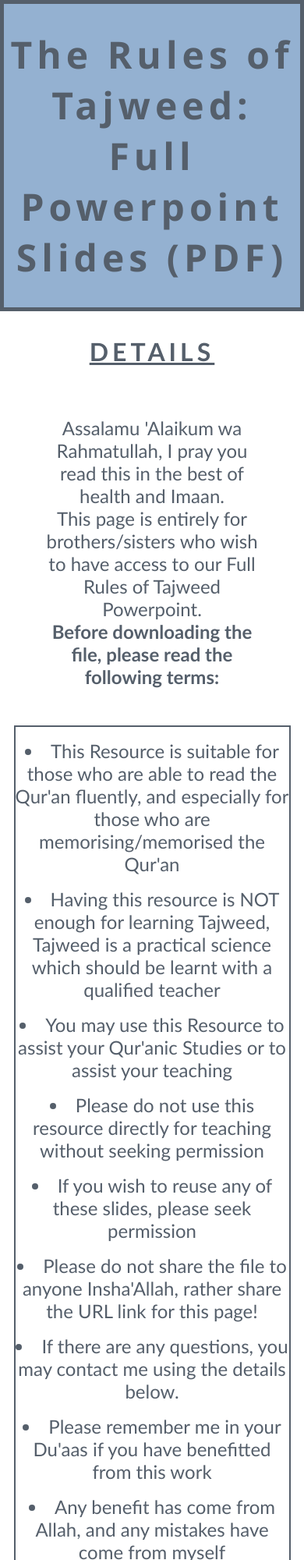
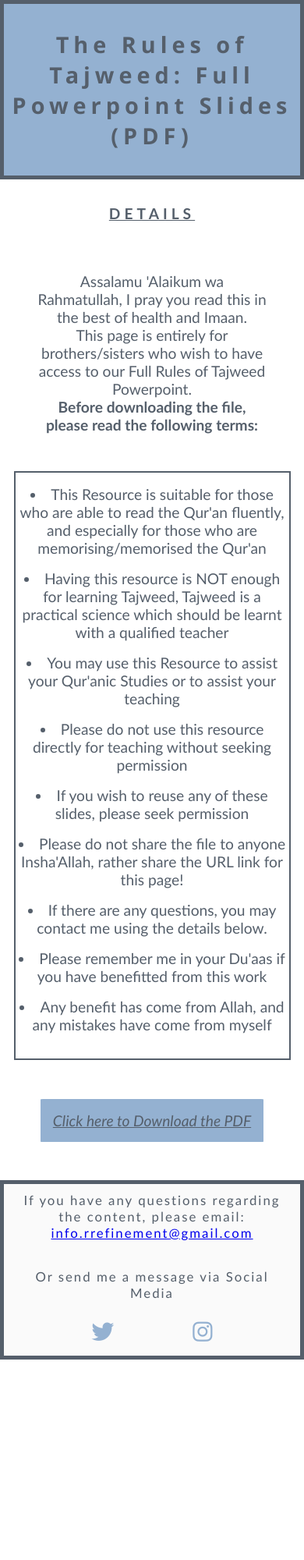
Before and after one commit to uzairs786/Tajweed-Resource, a plain HTML site: page index.html in a window 390 px wide and 2444 px high. Shown: the top 2000 px of the page at 78% size. Drawn offline with Linux system fonts and the light colour scheme.

Commit message:
add responsive design

```diff
--- a/assets/css/style.css
+++ b/assets/css/style.css
@@ -68,22 +68,14 @@ p {
     text-align: center;
 }
 
-.line {
-    border: 2px solid #555f6b;
-    width: 80%;
-    margin: 0 auto;
-    padding-top: 2rem;
-    padding-bottom: 2rem;
-}
-
-section > a {
+.link > a {
     color: #555f6b;
     padding: 1rem;
     border-radius: 1%;
     background: #94b1d1;
 }
 
-section > a:hover {
+.link > a:hover {
     color: #fafafa;
     background-color: #555f6b;
 }
@@ -126,3 +118,32 @@ footer p {
 li > a {
     text-decoration: none;
 }
+
+@media screen and (max-width: 900px) {
+    h1 {
+        font-size: 1.8rem;
+    }
+
+    .subheading {
+        font-size: 80%;
+    }
+
+    p, li {
+        font-size: 80%;
+    }
+
+    footer {
+        height: auto;
+    }
+}
+
+@media screen and (max-width: 400px) {
+    .link > a {
+        width: 60%;
+        font-size: 80%;
+    }
+
+    .social-media li {
+        margin: 3rem;
+    }
+}
```
